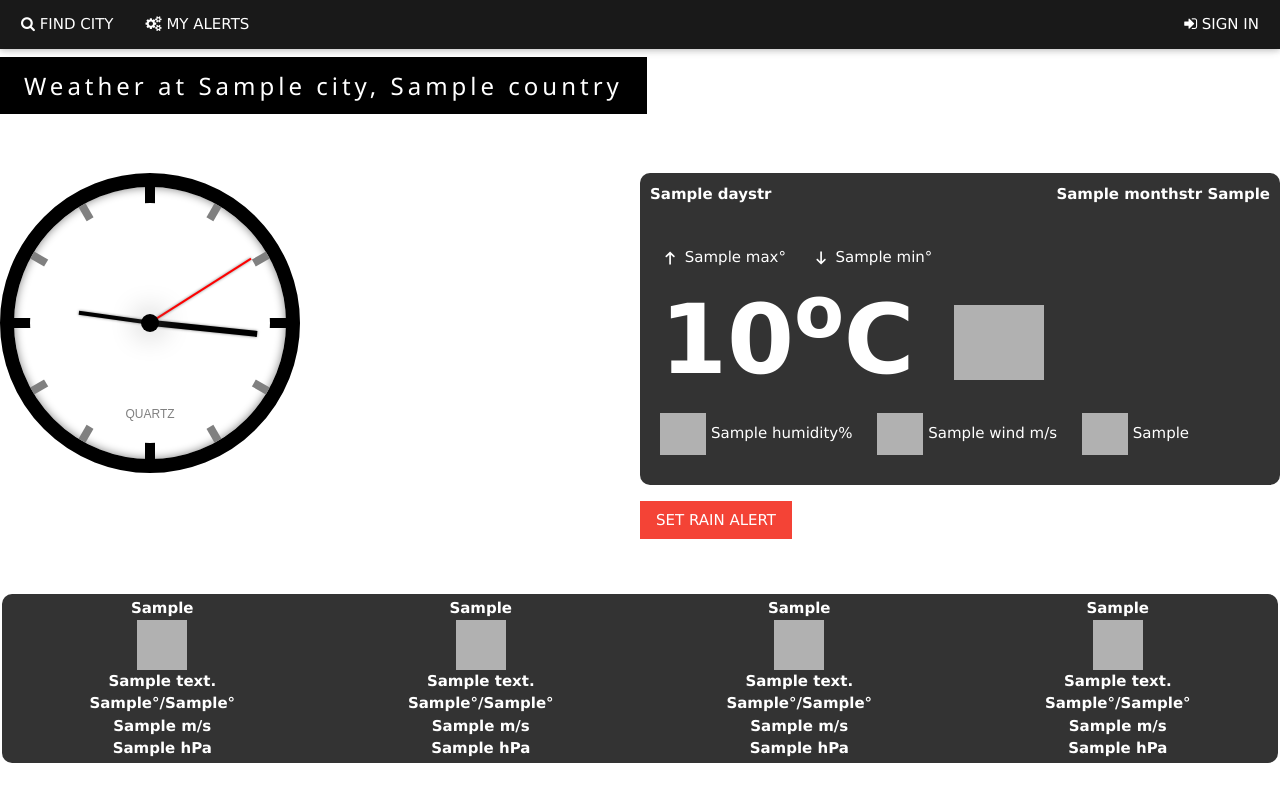
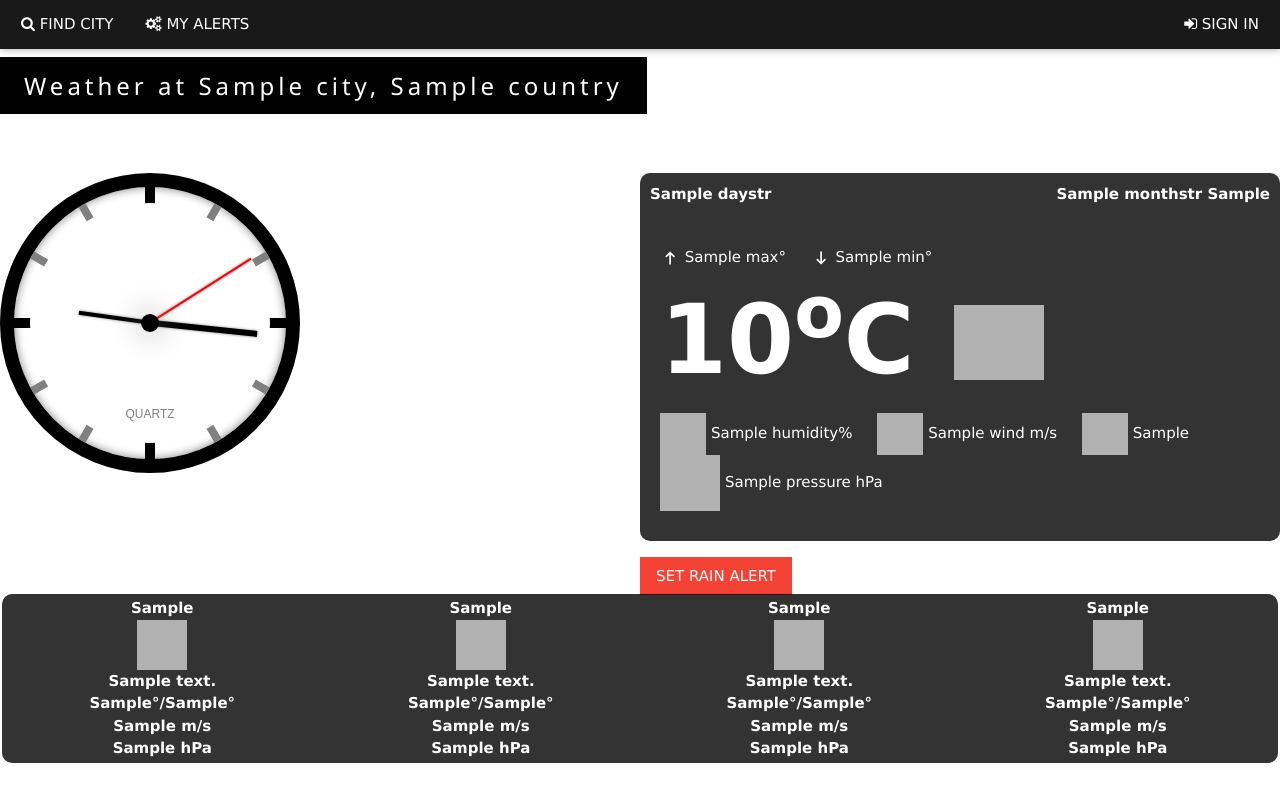
Before and after one commit to emmanuelderevel/meteo, a Django app: template city/templates/city/weather.html in a window 1280 px wide. Run offline with Django 3.2, Linux system fonts and the light colour scheme; the template is opened without the code that fills it: most values are stand-ins (such as "Sample title", 1, 10 or a date in 2020); some libraries are stand-ins or nearby versions; grey boxes are pictures that could not be loaded.

Commit message:
no message

```diff
--- a/city/templates/city/weather.html
+++ b/city/templates/city/weather.html
@@ -265,6 +265,7 @@
                         <span><img width="46px" height="42px" src=https://cdn0.iconfinder.com/data/icons/wthr-color/32/693754-humidity-low-512.png alt="">{{ humidity }}%</span>
                         <span><img width="46px" height="42px" src=https://cdn2.iconfinder.com/data/icons/lovely-weather-icons/32/wind1-512.png alt="">{{ wind }} m/s</span>
                         <span><img width="46px" height="42px" src=https://cdn1.iconfinder.com/data/icons/weather-cool-vector-2/128/59-512.png alt="">{{ uv_value }}</span>
+                        <span><img width="60px" height="56px" src=https://cdn0.iconfinder.com/data/icons/colorix-weather-and-climate/128/weather_climate_meteorology-05-512.png alt="">{{ pressure }} hPa</span>
                      </div>
                   </div>
                </div>
```
Also changed, not shown: city/weather.py (+14 -1 lines).
